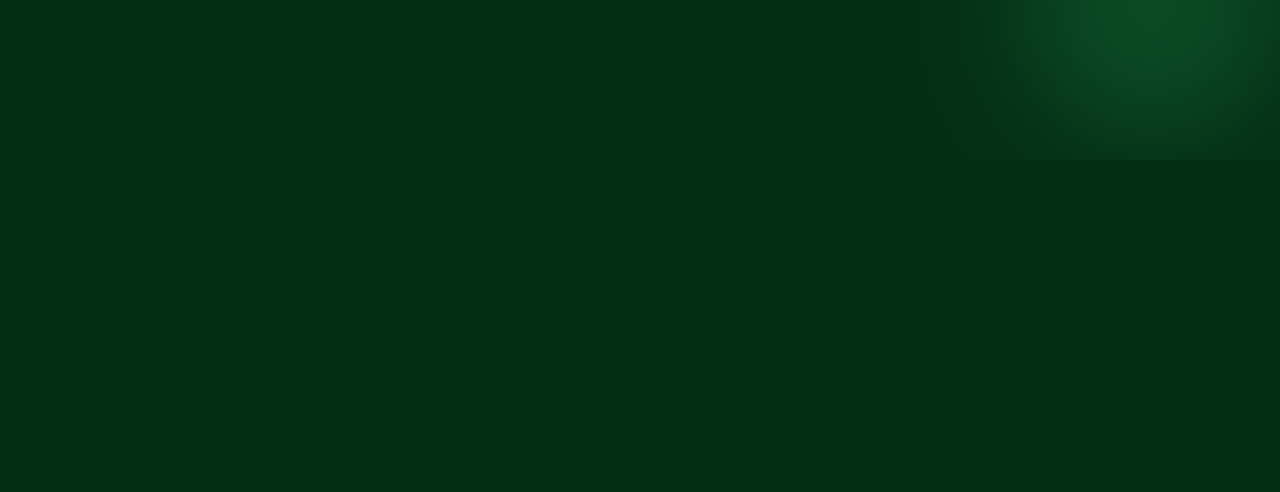
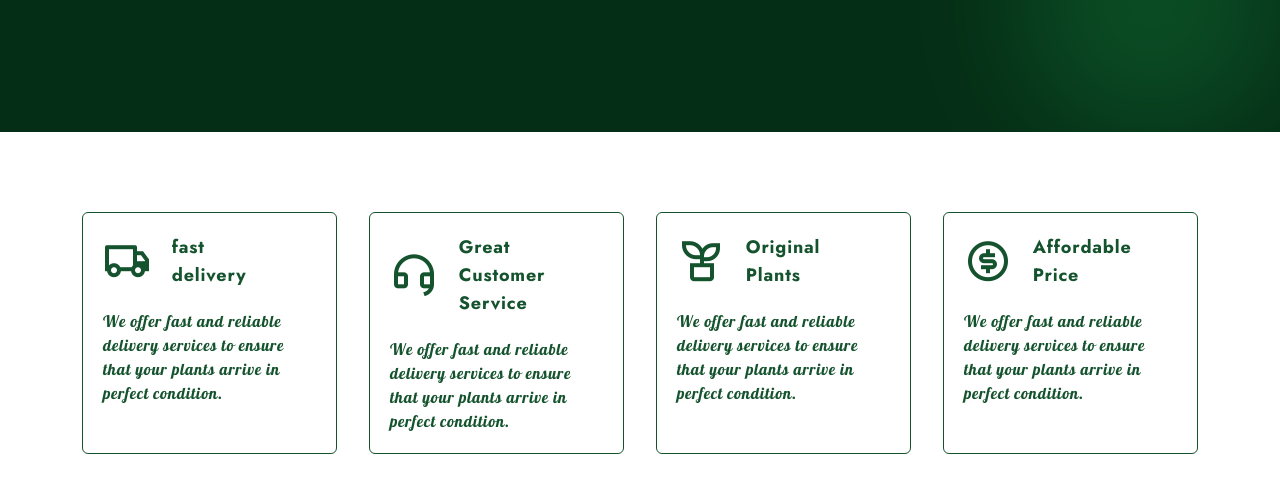
Before and after one commit to successdanesy/Plant-Website, a website: page index.html in a window 1280 px wide. Shown: the part 640-1132 px from the top of the page. Before the commit the page ends 800 px from the top, so only its background shows below. Drawn offline with nearby package versions, Linux system fonts and the light colour scheme.

Commit message:
section after home

```diff
--- a/index.html
+++ b/index.html
@@ -146,6 +146,69 @@
                 </div>
               </div>
           </section>
+
+          <!--Services-->
+          <div class="bg-white text-green-900 py-20">
+            <div class="container w-full grid grid-cols-1 gap-8 md:grid-cols-2 lg:grid-cols-3 xl:grid-cols-4">
+              <!--Card 1-->
+              <div class="border border-green-900 p-5 cursor-pointer rounded-md hover:shadow-2xl hover:translate-y-1 duration-300 space-y-5">
+                <div class="flex items-center gap-5">
+                  <i class="ri-truck-line text-3xl md:text-4xl xl:text-5xl"></i>
+                  <p class="md:text-lg font-bold">
+                    fast <br>
+                    delivery
+                  </p>
+                </div>
+                <p class="font-Lobster">
+                  We offer fast and reliable delivery services to ensure that your plants arrive in perfect condition.
+                </p>
+              </div>
+
+              <!--Card 2-->
+              <div class="border border-green-900 p-5 cursor-pointer rounded-md hover:shadow-2xl hover:translate-y-1 duration-300 space-y-5">
+                <div class="flex items-center gap-5">
+                  <i class="ri-customer-service-line text-3xl md:text-4xl xl:text-5xl"></i>
+                  <p class="md:text-lg font-bold">
+                    Great <br>
+                    Customer Service
+                  </p>
+                </div>
+                <p class="font-Lobster">
+                  We offer fast and reliable delivery services to ensure that your plants arrive in perfect condition.
+                </p>
+              </div>
+
+              <!--Card 3-->
+              <div class="border border-green-900 p-5 cursor-pointer rounded-md hover:shadow-2xl hover:translate-y-1 duration-300 space-y-5">
+                <div class="flex items-center gap-5">
+                  <i class="ri-plant-line text-3xl md:text-4xl xl:text-5xl"></i>
+                  <p class="md:text-lg font-bold">
+                    Original <br>
+                    Plants
+                  </p>
+                </div>
+                <p class="font-Lobster">
+                  We offer fast and reliable delivery services to ensure that your plants arrive in perfect condition.
+                </p>
+              </div>
+
+              <!--Card 4-->
+              <div class="border border-green-900 p-5 cursor-pointer rounded-md hover:shadow-2xl hover:translate-y-1 duration-300 space-y-5">
+                <div class="flex items-center gap-5">
+                  <i class="ri-money-dollar-circle-line text-3xl md:text-4xl xl:text-5xl"></i>
+                  <p class="md:text-lg font-bold">
+                    Affordable <br>
+                    Price
+                  </p>
+                </div>
+                <p class="font-Lobster">
+                  We offer fast and reliable delivery services to ensure that your plants arrive in perfect condition.
+                </p>
+              </div>
+            </div>
+          </div>
+
+
      </main>
 
      <!--Main Js-->
```
Also changed, not shown: output.css.
